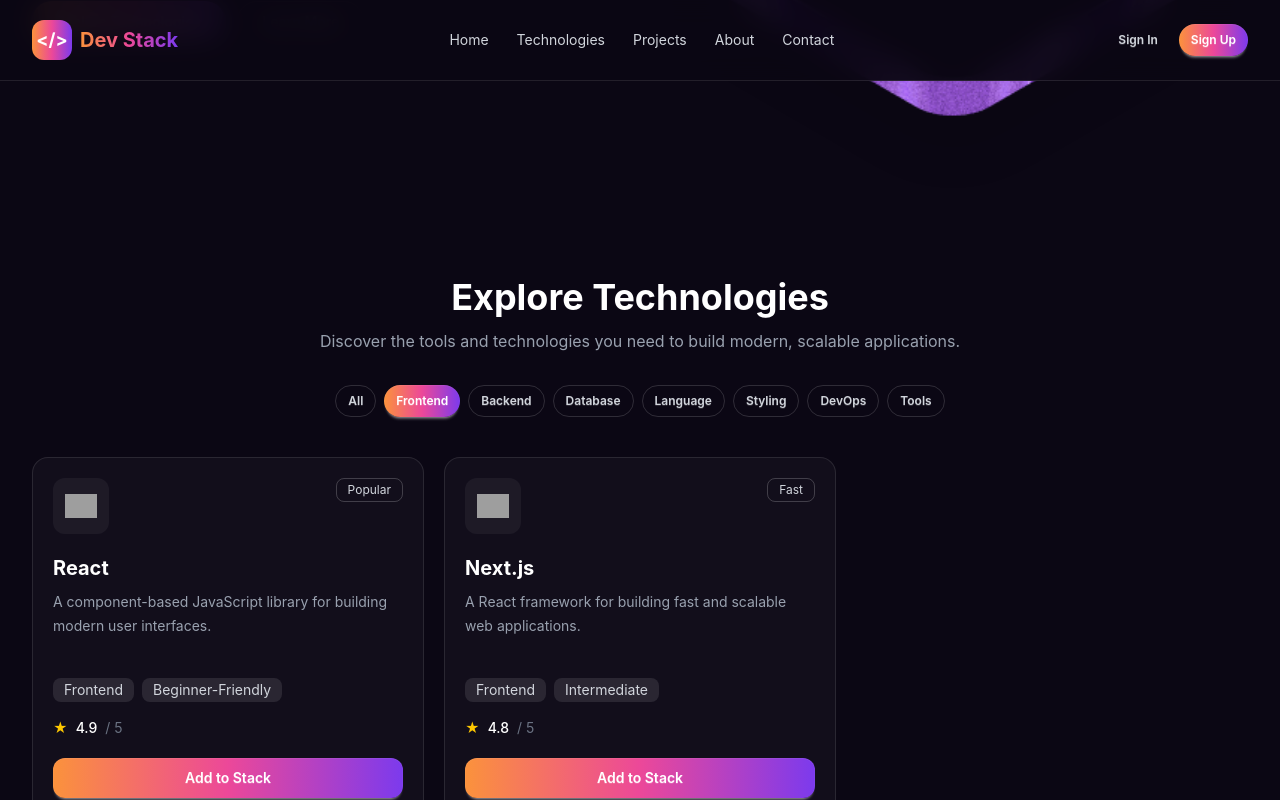
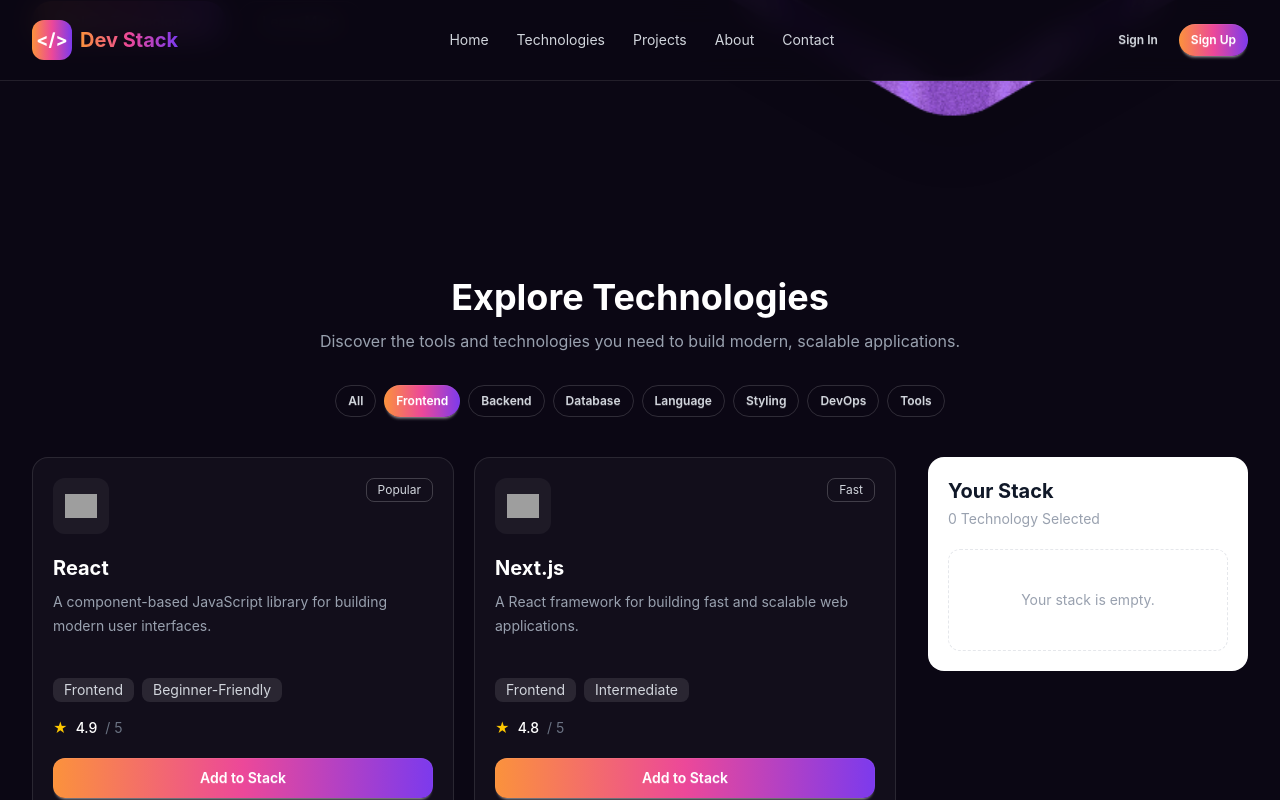
Before and after one commit to Tahsin-Jawad/A05-DevStack, a React (Vite) app: page / in a window 1280 px wide. Both pictures are taken after a click on the button "Frontend". Shown: the part 583-1383 px from the top of the page. Built offline with nearby package versions, Linux system fonts and the light colour scheme; grey boxes are pictures that could not be loaded.

Commit message:
Implement stack add and duplicate handling

```diff
--- a/src/App.tsx
+++ b/src/App.tsx
@@ -2,6 +2,7 @@
 import Navbar from "./components/Navbar";
 import Hero from "./components/Hero";
 import TechnologyCard from "./components/TechnologyCard";
+import StackSidebar from "./components/StackSidebar";
 
 export type Technology = {
   id: string;
@@ -62,6 +63,14 @@
     setStack([...stack, technology]);
   };
 
+  const handleRemoveFromStack = (id: string) => {
+    setStack(stack.filter((item) => item.id !== id));
+  };
+
+  const handleRemoveAll = () => {
+    setStack([]);
+  };
+
   return (
     <div className="min-h-screen bg-[#0b0714] text-white">
       <Navbar />
@@ -73,7 +82,6 @@
         className="px-4 py-20 sm:px-6 lg:px-8"
       >
         <div className="mx-auto max-w-7xl">
-
           {/* Section Heading */}
           <div className="text-center">
             <h2 className="text-3xl font-bold sm:text-4xl">
@@ -81,8 +89,8 @@
             </h2>
 
             <p className="mx-auto mt-3 max-w-2xl text-gray-400">
-              Discover the tools and technologies you need to
-              build modern, scalable applications.
+              Discover the tools and technologies you need to build
+              modern, scalable applications.
             </p>
           </div>
 
@@ -103,13 +111,16 @@
             ))}
           </div>
 
-          {/* Loading */}
+          {/* Technologies + Your Stack */}
+          <div className="mt-10 grid gap-8 lg:grid-cols-[1fr_320px]">
+            {/* Technology Cards */}
+            <div>
               {loading ? (
                 <div className="flex justify-center py-20">
                   <span className="loading loading-spinner loading-lg"></span>
                 </div>
               ) : (
-            <div className="mt-10 grid grid-cols-1 gap-5 md:grid-cols-2 lg:grid-cols-3">
+                <div className="grid grid-cols-1 gap-5 md:grid-cols-2">
                   {filteredTechnologies.map((technology) => (
                     <TechnologyCard
                       key={technology.id}
@@ -123,6 +134,15 @@
                 </div>
               )}
             </div>
+
+            {/* Your Stack Sidebar */}
+            <StackSidebar
+              stack={stack}
+              onRemove={handleRemoveFromStack}
+              onRemoveAll={handleRemoveAll}
+            />
+          </div>
+        </div>
       </section>
     </div>
   );
--- /dev/null
+++ b/src/components/StackSidebar.tsx
@@ -0,0 +1,77 @@
+import type { Technology } from "../App";
+
+type StackSidebarProps = {
+  stack: Technology[];
+  onRemove: (id: string) => void;
+  onRemoveAll: () => void;
+};
+
+function StackSidebar({
+  stack,
+  onRemove,
+  onRemoveAll,
+}: StackSidebarProps) {
+  return (
+    <aside className="h-fit rounded-2xl bg-white p-5 text-gray-900 lg:sticky lg:top-24">
+      <h2 className="text-xl font-bold">Your Stack</h2>
+
+      <p className="mt-1 text-sm text-gray-400">
+        {stack.length} Technology {stack.length === 1 ? "Selected" : "Selected"}
+      </p>
+
+      {stack.length === 0 ? (
+        <div className="mt-5 rounded-xl border border-dashed border-gray-200 px-4 py-10 text-center">
+          <p className="text-sm text-gray-400">
+            Your stack is empty.
+          </p>
+        </div>
+      ) : (
+        <>
+          <div className="mt-5 space-y-2">
+            {stack.map((technology) => (
+              <div
+                key={technology.id}
+                className="flex items-center gap-3 rounded-xl border border-gray-200 px-3 py-3"
+              >
+                <div className="flex h-10 w-10 shrink-0 items-center justify-center">
+                  <img
+                    src={technology.icon}
+                    alt={technology.name}
+                    className="h-9 w-9 object-contain"
+                  />
+                </div>
+
+                <div className="min-w-0 flex-1">
+                  <h3 className="truncate text-sm font-semibold">
+                    {technology.name}
+                  </h3>
+
+                  <p className="text-xs text-gray-400">
+                    {technology.category}
+                  </p>
+                </div>
+
+                <button
+                  onClick={() => onRemove(technology.id)}
+                  className="btn btn-ghost btn-sm px-2 text-gray-400 hover:bg-transparent hover:text-gray-700"
+                  aria-label={`Remove ${technology.name}`}
+                >
+                  ✕
+                </button>
+              </div>
+            ))}
+          </div>
+
+          <button
+            onClick={onRemoveAll}
+            className="btn btn-outline mt-6 w-full rounded-xl border-red-300 text-red-500 hover:border-red-400 hover:bg-red-50 hover:text-red-600"
+          >
+            Remove All
+          </button>
+        </>
+      )}
+    </aside>
+  );
+}
+
+export default StackSidebar;
```
Lines whose indentation alone changed are shown as unchanged.
